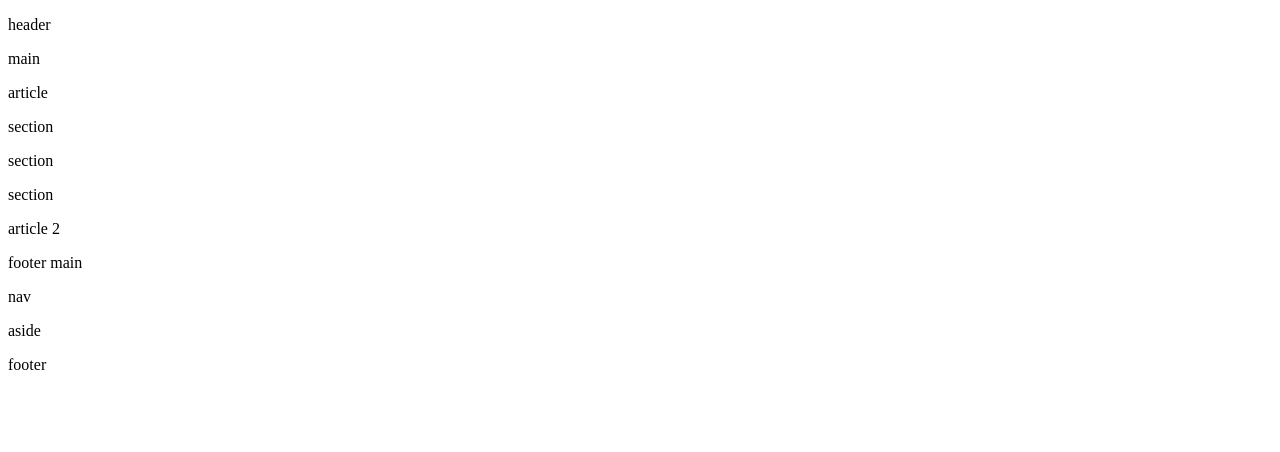
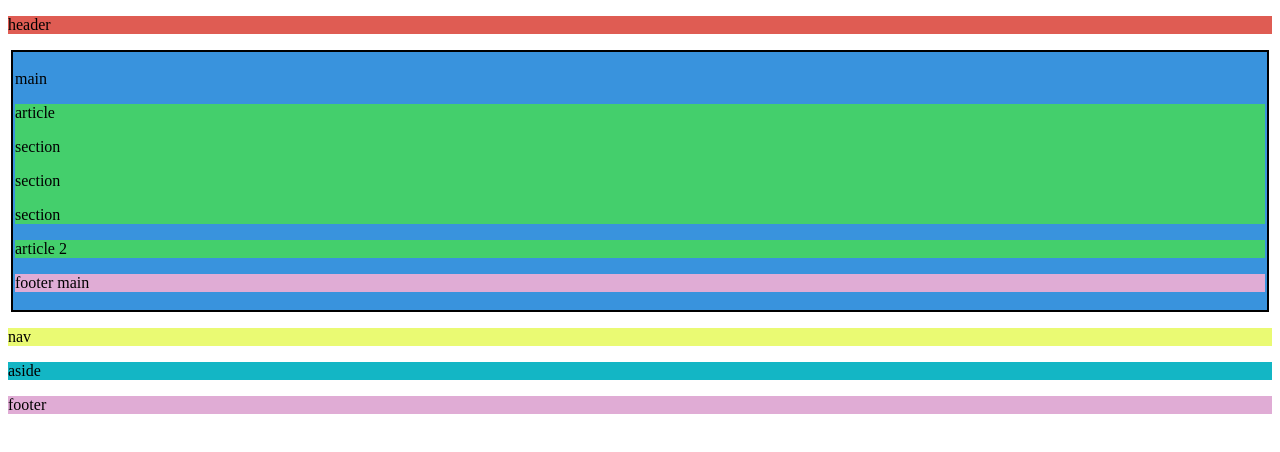
Before and after one commit to Mirslak/diw, a plain HTML site: page Practica 1/estructuras_semanticas.html in a window 1280 px wide. Drawn offline with Linux system fonts and the light colour scheme.

Commit message:
Prctica 1.1

```diff
--- /dev/null
+++ b/Practica 1/Estilo.css
@@ -0,0 +1,24 @@
+header{
+    background-color:#df5c53;
+}
+main{
+    background-color:#3993dd;
+    padding: 2px;
+    border: 2px black solid;
+    margin: 3px;
+}
+article{
+    background-color: #44cf6c;
+}
+section{
+    background-color: #44cf6c;
+}
+nav{
+    background-color: #eafa73;
+}
+aside{
+    background-color: #13b6c5;
+}
+footer{
+    background-color:#e0acd5 ;
+}
--- a/Practica 1/estructuras_semanticas.html
+++ b/Practica 1/estructuras_semanticas.html
@@ -4,6 +4,7 @@
     <meta charset="UTF-8">
     <meta http-equiv="X-UA-Compatible" content="IE=edge">
     <meta name="viewport" content="width=device-width, initial-scale=1.0">
+    <link rel="stylesheet" href="Estilo.css">
     <title>Estructuras Semanticas</title>
 </head>
 <body>
```
